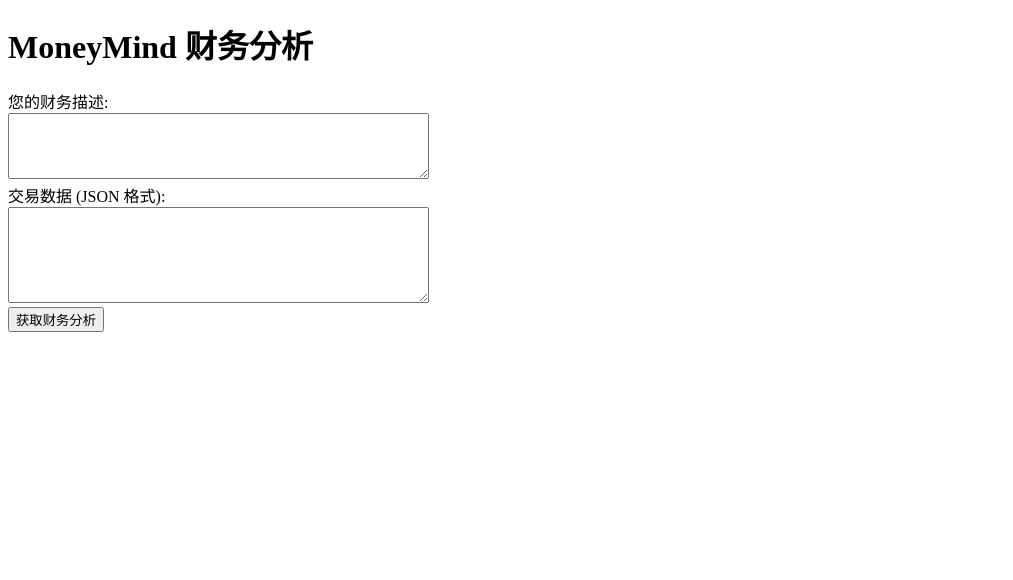
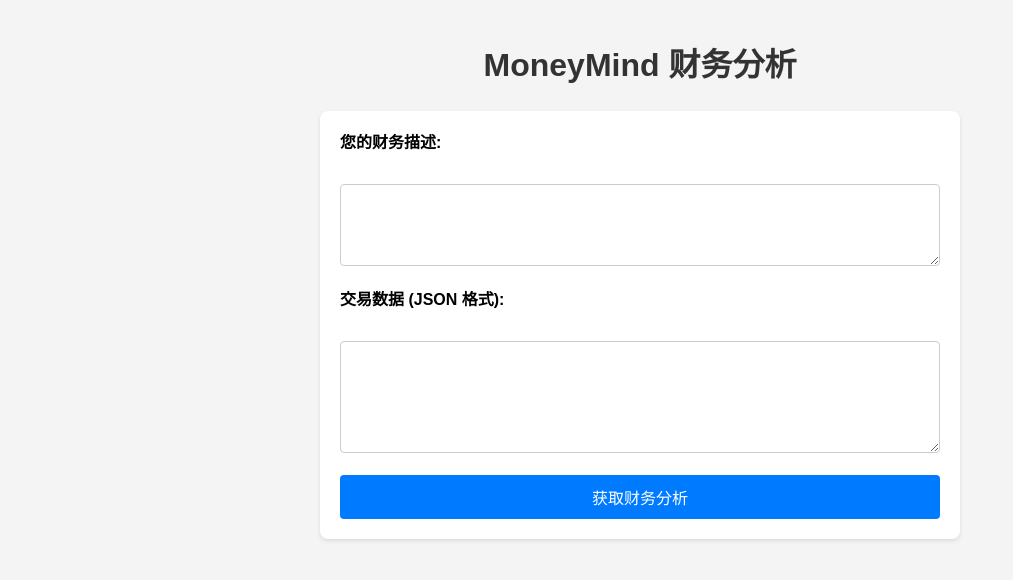
Before and after one commit to 404-UNKNOW/ai-moneymind, a Next.js app: page / in a window 1280 px wide. Shown: the top 580 px of the page, without its empty margins (0-1013 px from the left). Built offline with nearby package versions, Linux system fonts and the light colour scheme.

Commit message:
feat: apply basic UI styling

```diff
--- /dev/null
+++ b/src/pages/_app.js
@@ -0,0 +1,7 @@
+import '../styles/global.css';
+
+function MyApp({ Component, pageProps }) {
+  return <Component {...pageProps} />;
+}
+
+export default MyApp;
--- a/src/pages/index.js
+++ b/src/pages/index.js
@@ -91,7 +91,7 @@
       {error && <div style={{ color: 'red' }}>错误: {error}</div>}
 
       {analysisResult && (
-        <div>
+        <div className="result-container">
           <h2>分析结果:</h2>
           <p>{analysisResult}</p>
         </div>
--- /dev/null
+++ b/src/styles/global.css
@@ -0,0 +1,73 @@
+/* src/styles/global.css */
+
+body {
+  font-family: sans-serif;
+  line-height: 1.5;
+  margin: 0;
+  padding: 20px;
+  background-color: #f4f4f4;
+}
+
+h1 {
+  color: #333;
+  text-align: center;
+}
+
+form {
+  background-color: #fff;
+  padding: 20px;
+  border-radius: 8px;
+  box-shadow: 0 2px 4px rgba(0, 0, 0, 0.1);
+  max-width: 600px;
+  margin: 20px auto;
+}
+
+div {
+  margin-bottom: 15px;
+}
+
+label {
+  display: block;
+  margin-bottom: 5px;
+  font-weight: bold;
+}
+
+textarea {
+  width: 100%;
+  padding: 10px;
+  border: 1px solid #ccc;
+  border-radius: 4px;
+  box-sizing: border-box; /* Include padding and border in the element's total width and height */
+}
+
+button {
+  display: block;
+  width: 100%;
+  padding: 10px;
+  background-color: #007bff;
+  color: white;
+  border: none;
+  border-radius: 4px;
+  cursor: pointer;
+  font-size: 16px;
+}
+
+button:disabled {
+  background-color: #cccccc;
+  cursor: not-allowed;
+}
+
+.result-container {
+  background-color: #fff;
+  padding: 20px;
+  border-radius: 8px;
+  box-shadow: 0 2px 4px rgba(0, 0, 0, 0.1);
+  max-width: 600px;
+  margin: 20px auto;
+  border-left: 5px solid #007bff;
+}
+
+.error-message {
+  color: red;
+  margin-top: 10px;
+}
```
